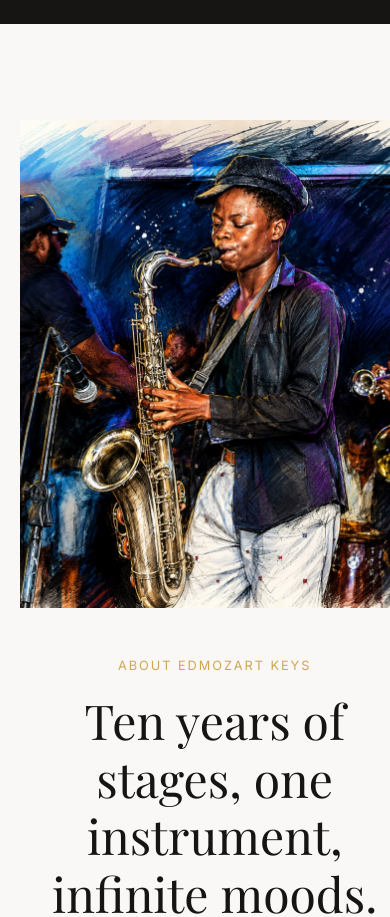
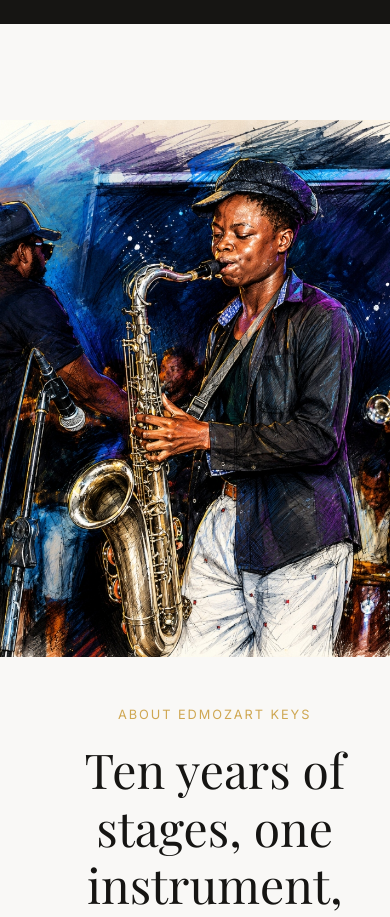
Before and after one commit to buttoski-mike/edmozart-site, a Next.js app: page / in a window 390 px wide. Shown: the part 820-1737 px from the top of the page. Built offline with nearby package versions, Linux system fonts and the light colour scheme; no server answers; a web font is replaced by a local one.

Commit message:
Fix horizontal scrolling bugs caused by framer-motion x animations and 100vw

```diff
--- a/components/About.js
+++ b/components/About.js
@@ -9,8 +9,8 @@ export default function About() {
       <div className={`container ${styles.grid}`}>
         <motion.div
           className={styles.imageContainer}
-          initial={{ opacity: 0, x: -20 }}
-          whileInView={{ opacity: 1, x: 0 }}
+          initial={{ opacity: 0, y: 20 }}
+          whileInView={{ opacity: 1, y: 0 }}
           viewport={{ once: true }}
           transition={{ duration: 0.8 }}
         >
@@ -19,8 +19,8 @@ export default function About() {
 
         <motion.div
           className={styles.content}
-          initial={{ opacity: 0, x: 20 }}
-          whileInView={{ opacity: 1, x: 0 }}
+          initial={{ opacity: 0, y: 20 }}
+          whileInView={{ opacity: 1, y: 0 }}
           viewport={{ once: true }}
           transition={{ duration: 0.8 }}
         >
--- a/components/About.module.css
+++ b/components/About.module.css
@@ -80,9 +80,9 @@
     text-align: center;
   }
   .imageContainer {
-    width: 100vw;
-    margin-left: calc(50% - 50vw);
-    margin-right: calc(50% - 50vw);
+    width: calc(100% + var(--spacing-container) * 2);
+    margin-left: calc(var(--spacing-container) * -1);
+    margin-right: calc(var(--spacing-container) * -1);
     max-width: none;
     border-radius: 0;
   }
```
